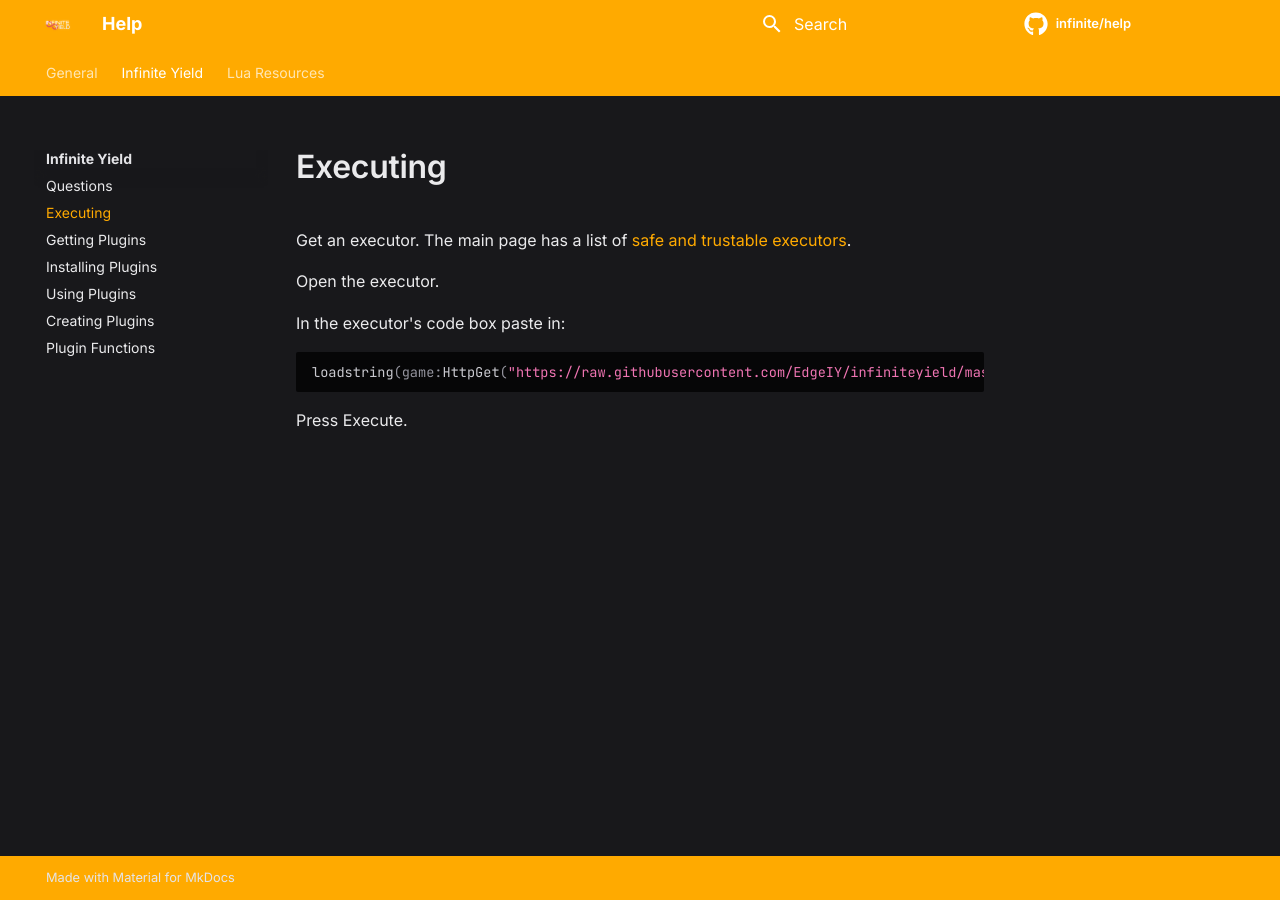
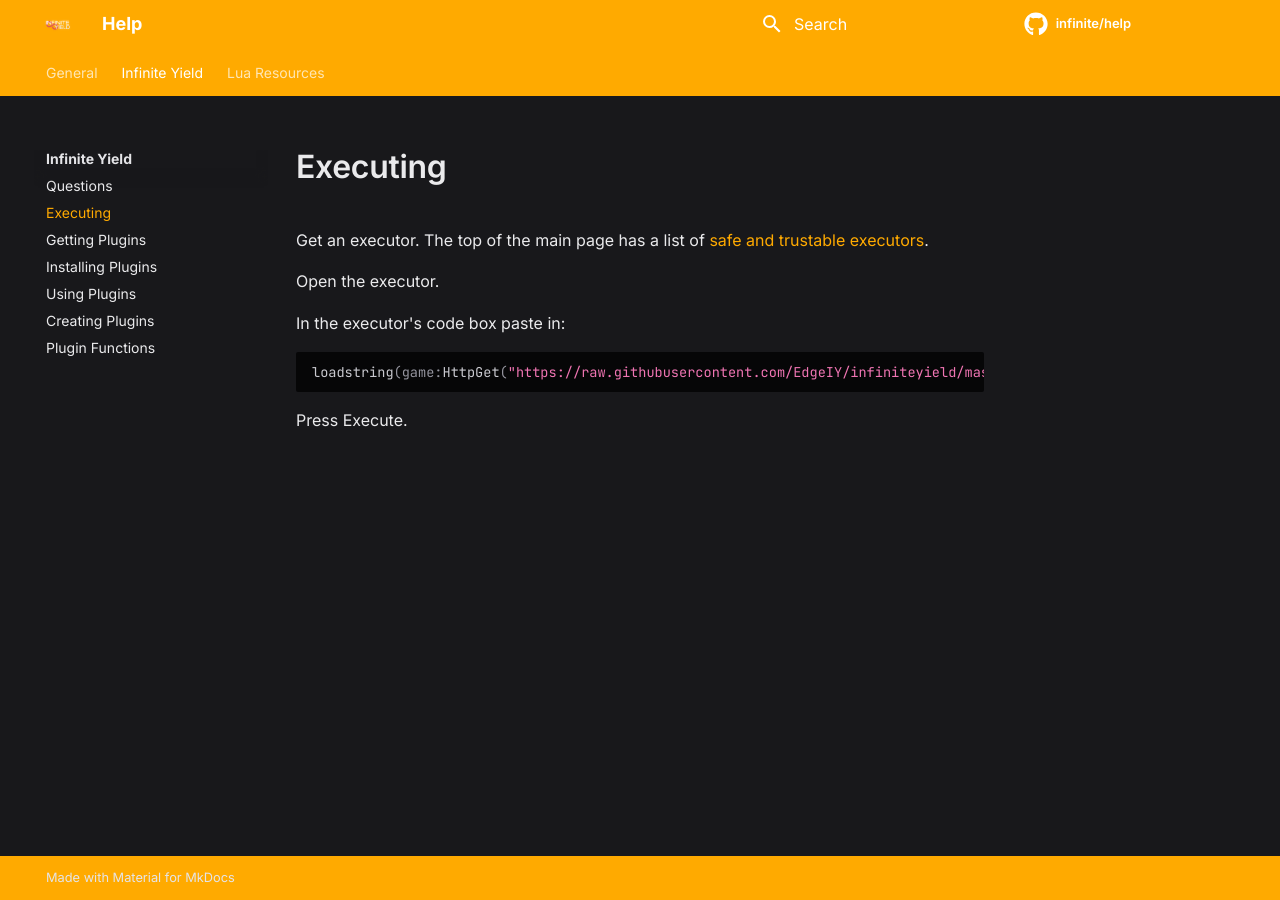
Before and after one commit to moikoros/help, an MkDocs documentation site: the page built from docs/inf/executing.md, in a window 1280 px wide. Built offline with MkDocs 1.6.1 and Material for MkDocs 9.7.7, drawn with Linux system fonts in a browser that asks for light colours; comment, search, counter and statistics services are not loaded; the version menu is left out.

Commit message:
Update executing.md

```diff
--- a/docs/inf/executing.md
+++ b/docs/inf/executing.md
@@ -1,4 +1,4 @@
-<p>Get an executor. The main page has a list of <a href="../../#recommended-executors">safe and trustable executors</a>.</p>
+<p>Get an executor. The top of the main page has a list of <a href="../../#recommended-executors">safe and trustable executors</a>.</p>
 
 Open the executor.
 
```
